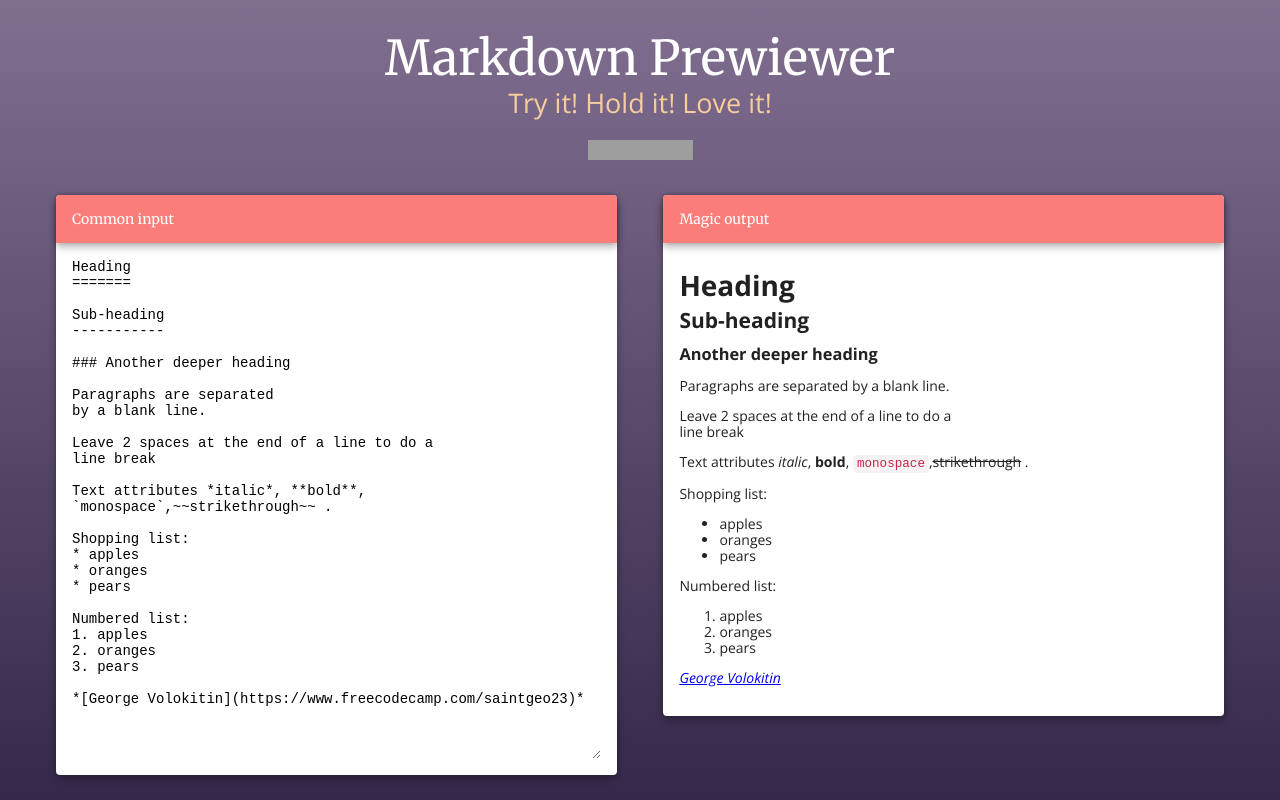
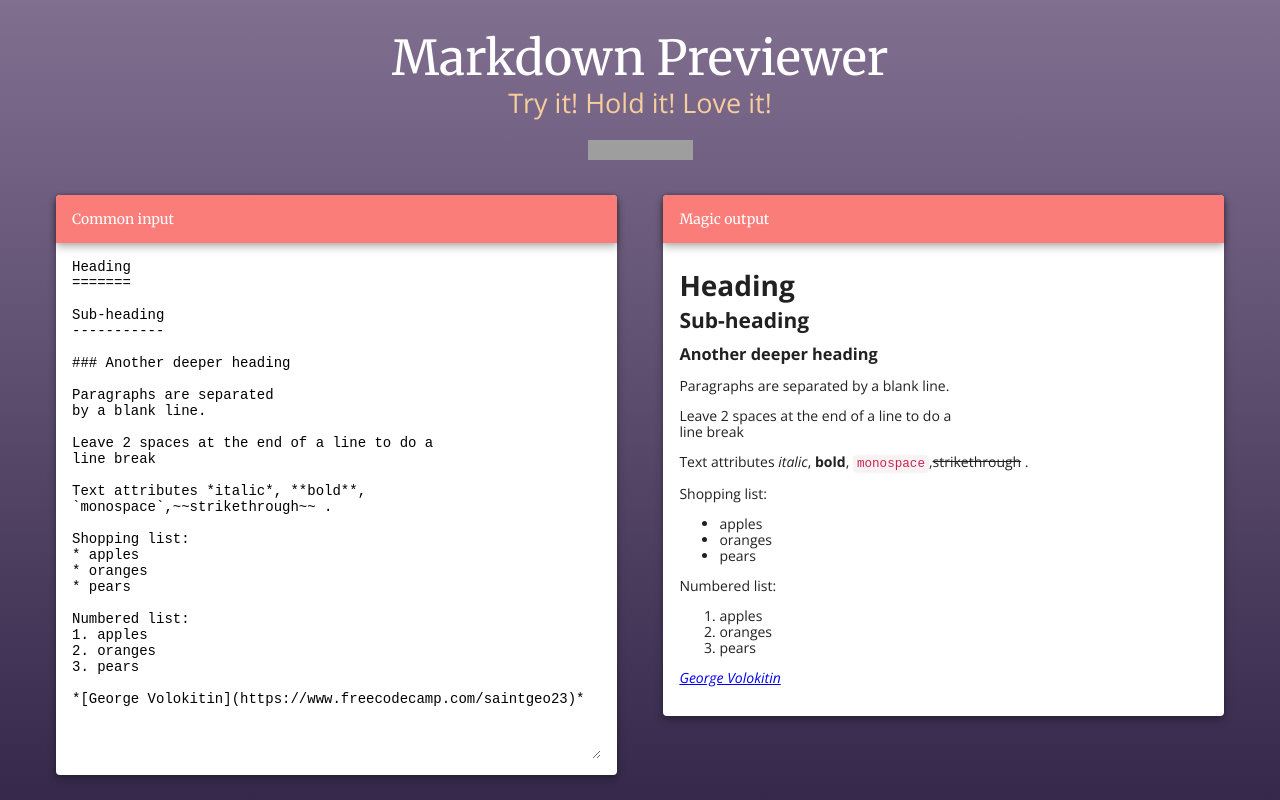
Before and after one commit to mdpreviewer/mdpreviewer.github.io, a website: page index.html in a window 1280 px wide. Drawn offline with nearby package versions, Linux system fonts and the light colour scheme; grey boxes are pictures that could not be loaded.

Commit message:
Fixed title

```diff
--- a/index.html
+++ b/index.html
@@ -35,7 +35,7 @@
     <meta property="og:image:secure_url" content="https://mdpreviewer.github.io/public/images/logo.png" />
   </head>
   <body>
-    <h1 class="title">Markdown Prewiewer</h1>
+    <h1 class="title">Markdown Previewer</h1>
     <h2 class="title title_small">Try it! Hold it! Love it!</h2>
     <div class="socials">
       <div class="socials__item">
```
